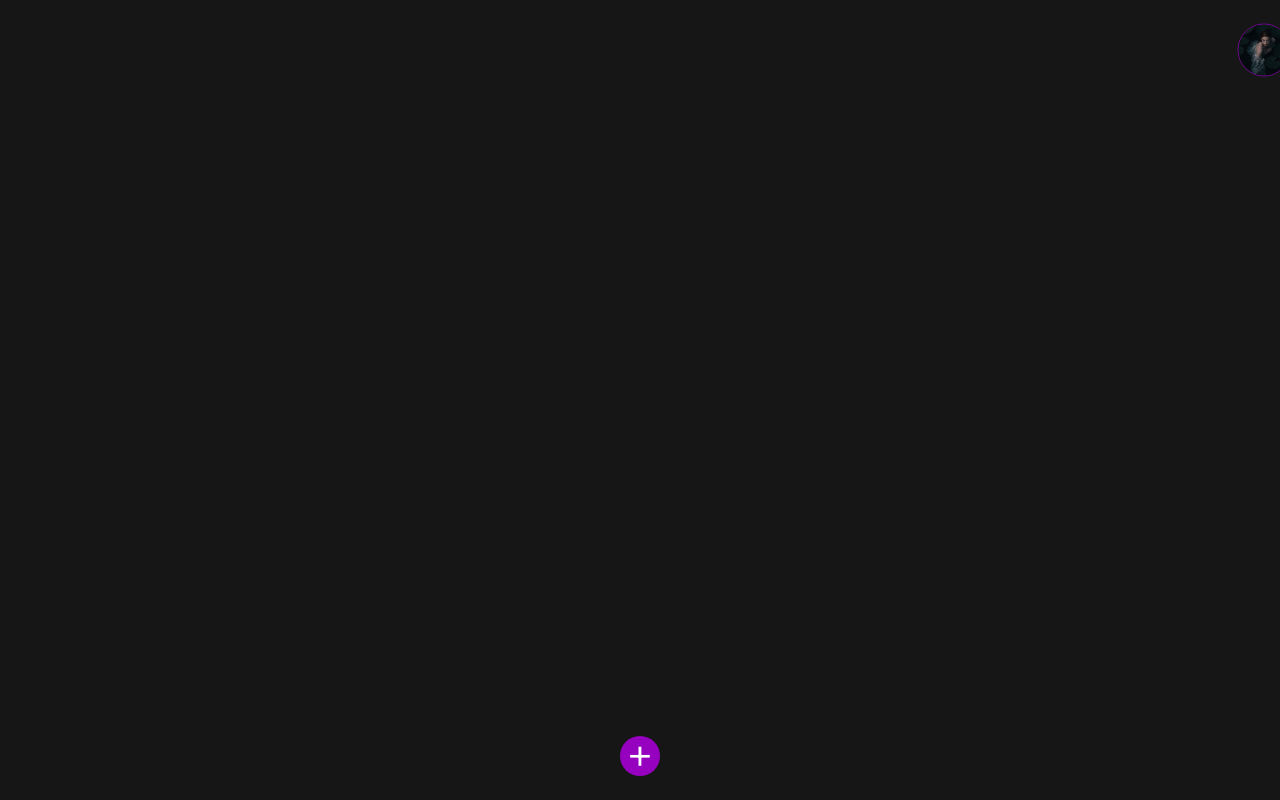
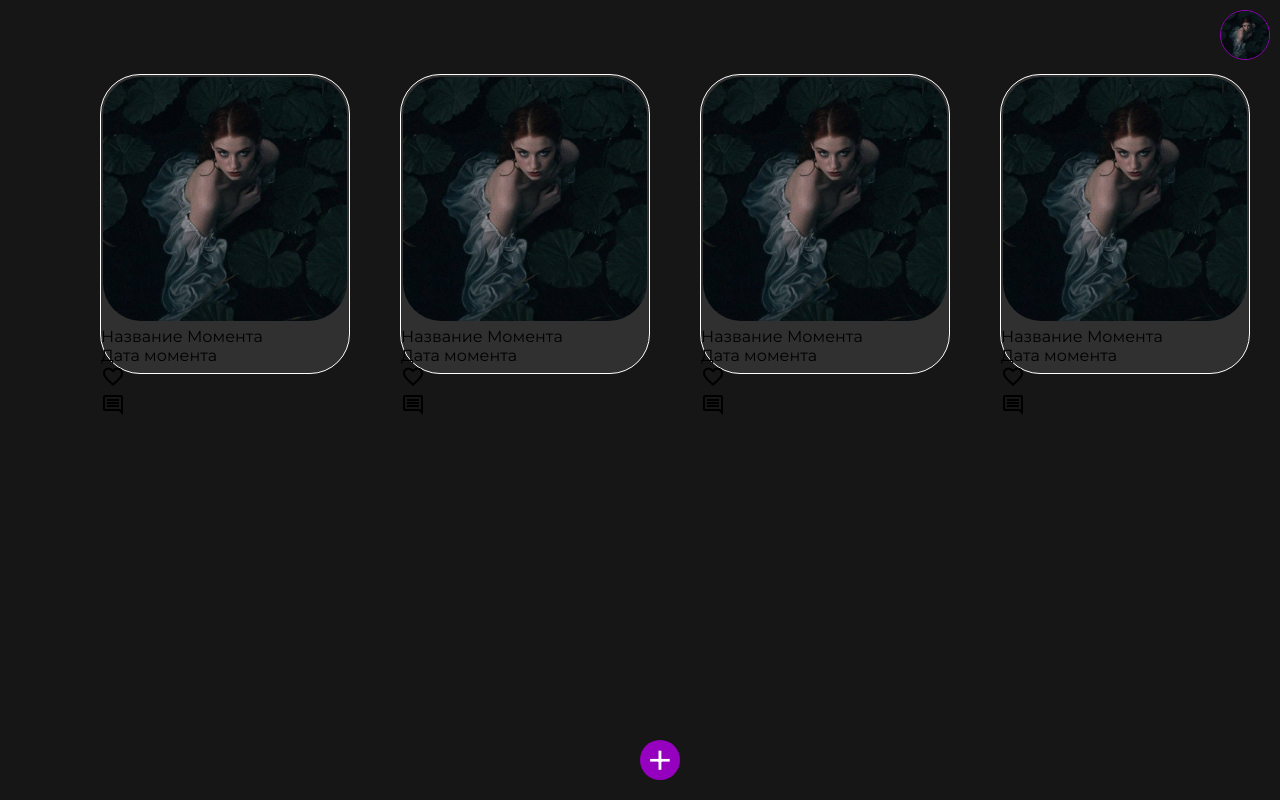
Before and after one commit to ditam1233/html, a plain HTML site: page main.html in a window 1280 px wide. Drawn offline with nearby package versions, Linux system fonts and the light colour scheme.

Commit message:
dsamdjksa

```diff
--- a/css/main.css
+++ b/css/main.css
@@ -9,43 +9,41 @@
 
 body{
     background: #161616;
-    height: 100vh;
-    display: flex;
-    align-items: center;
-    justify-content: center;
+    display: block;
 }
 
 .avatar {
     display: flex;
-    position: fixed;
-    left: 73%;
-    bottom: 52%;
+    justify-content: end;
+    margin: 10px;
+    z-index: 1;
 }
 
 .avatar img {
     border-radius: 50%;
-    scale: 0.08;
-    border: 10px solid #9600bf;
+    width: 50px;
+    height: 50px;
+    border: 1px solid #9600bf;
 }
 
 .avatar img:hover{
-    scale: 0.09;
+    transform: scale(1.2);
     transition: all 0.2s ease;
-    border: 10px solid white;
+    border: 1px solid white;
 }
 
 .addmoment {
     display: flex;
+    justify-content: center;
     align-items: center;
-    justify-content: center;
     width: 40px;
     height: 40px;
     background: #9600bf;
     border-radius: 50%;
     cursor: pointer;
     position: fixed;
-    bottom: 3%;
-    scale: 1;
+    left: 50%;
+    bottom: 20px;
 }
 
 .addmoment p {
@@ -60,3 +58,42 @@ body{
     scale: 1.2;
     transition: all 0.4s ease;
 }
+
+.container {
+    display: flex;
+    flex-wrap: wrap;
+    justify-content: flex-end;
+}
+
+.box {
+    background: rgba(48, 48, 48, 1);
+    border: 1px solid rgba(255, 255, 255, 1);
+    border-radius: 40px;;
+    display: flex;
+    flex-direction: column;
+    width: 250px;
+    height: 300px;
+    transition: all 0.3s ease;
+    margin-left: 20px;
+    margin-right: 30px;
+}
+
+.box:hover {
+    background: rgba(48, 48, 48, 0.3);
+    border: 1px solid rgba(150, 0, 191, 0.2);
+    box-shadow: 0 0 10px #9600bf;
+    transform: scale(1.03);
+}
+
+.imagemoment img {
+    border-radius: 40px;
+    padding: 2px;
+    width: 248px;
+    height: 248px;
+    transition: all 0.3s ease;
+}
+
+.imagemoment img:hover{
+    border: 1px solid white;
+    transform: scale(1.03);
+}
--- a/main.html
+++ b/main.html
@@ -8,13 +8,87 @@
     <title>Главная</title>
 </head>
 <body>
-    <div class="avatar">
+    <main>
+            <div class="avatar">
         <a href="profile.html">
             <img src="images/avatar.jpeg">
         </a>
+    </main>
     </div>
     <div class="addmoment">
         <p>+</p>
     </div>
+
+
+<div class="container">
+    <div class="box">
+        <div class="imagemoment">
+            <img src="images/avatar.jpeg">
+        </div>
+        <div class="namemoment">
+            <p>Название Момента</p>
+        </div>
+        <div class="datecreate">
+            <p>Дата момента</p>
+        </div>
+        <div class="like">
+            <span class="material-symbols-outlined" id="like">favorite</span>
+        </div>
+        <div class="like">
+            <span class="material-symbols-outlined" id="comment">comment</span>
+        </div>
+    </div>
+        <div class="box">
+        <div class="imagemoment">
+            <img src="images/avatar.jpeg">
+        </div>
+        <div class="namemoment">
+            <p>Название Момента</p>
+        </div>
+        <div class="datecreate">
+            <p>Дата момента</p>
+        </div>
+        <div class="like">
+            <span class="material-symbols-outlined" id="like">favorite</span>
+        </div>
+        <div class="like">
+            <span class="material-symbols-outlined" id="comment">comment</span>
+        </div>
+    </div>
+        <div class="box">
+        <div class="imagemoment">
+            <img src="images/avatar.jpeg">
+        </div>
+        <div class="namemoment">
+            <p>Название Момента</p>
+        </div>
+        <div class="datecreate">
+            <p>Дата момента</p>
+        </div>
+        <div class="like">
+            <span class="material-symbols-outlined" id="like">favorite</span>
+        </div>
+        <div class="like">
+            <span class="material-symbols-outlined" id="comment">comment</span>
+        </div>
+    </div>
+        <div class="box">
+        <div class="imagemoment">
+            <img src="images/avatar.jpeg">
+        </div>
+        <div class="namemoment">
+            <p>Название Момента</p>
+        </div>
+        <div class="datecreate">
+            <p>Дата момента</p>
+        </div>
+        <div class="like">
+            <span class="material-symbols-outlined" id="like">favorite</span>
+        </div>
+        <div class="like">
+            <span class="material-symbols-outlined" id="comment">comment</span>
+        </div>
+    </div>
+</div>
 </body>
 </html>
```
Also changed, not shown: 1 other file.
